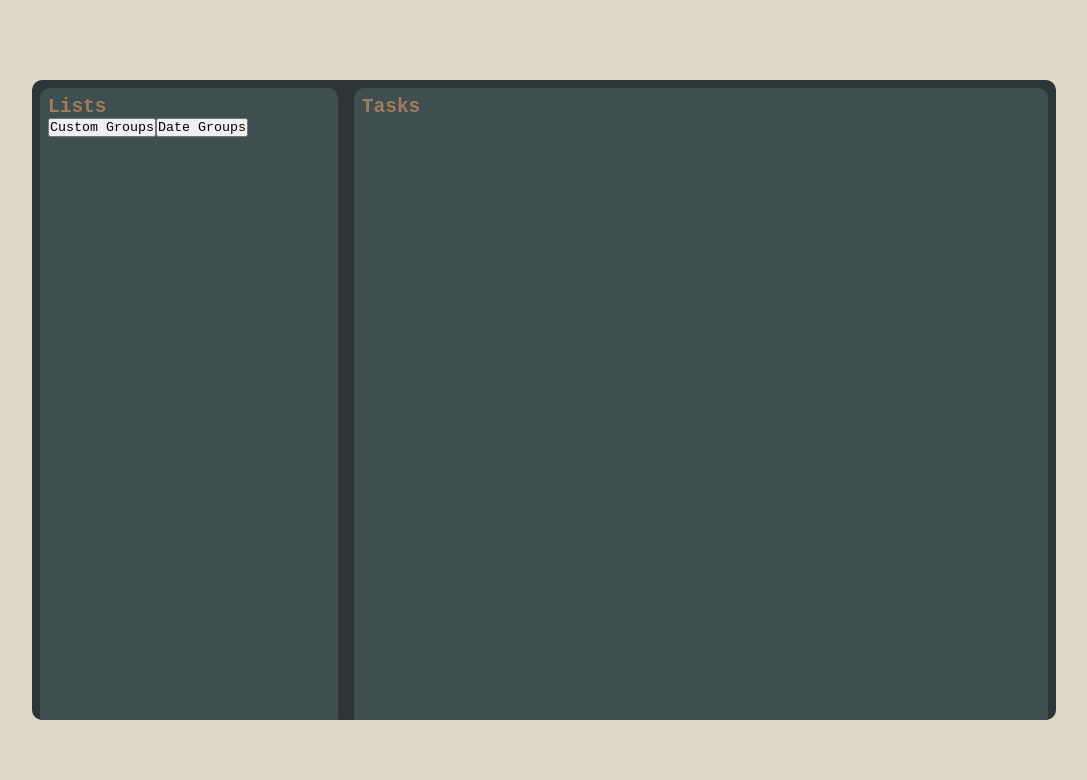
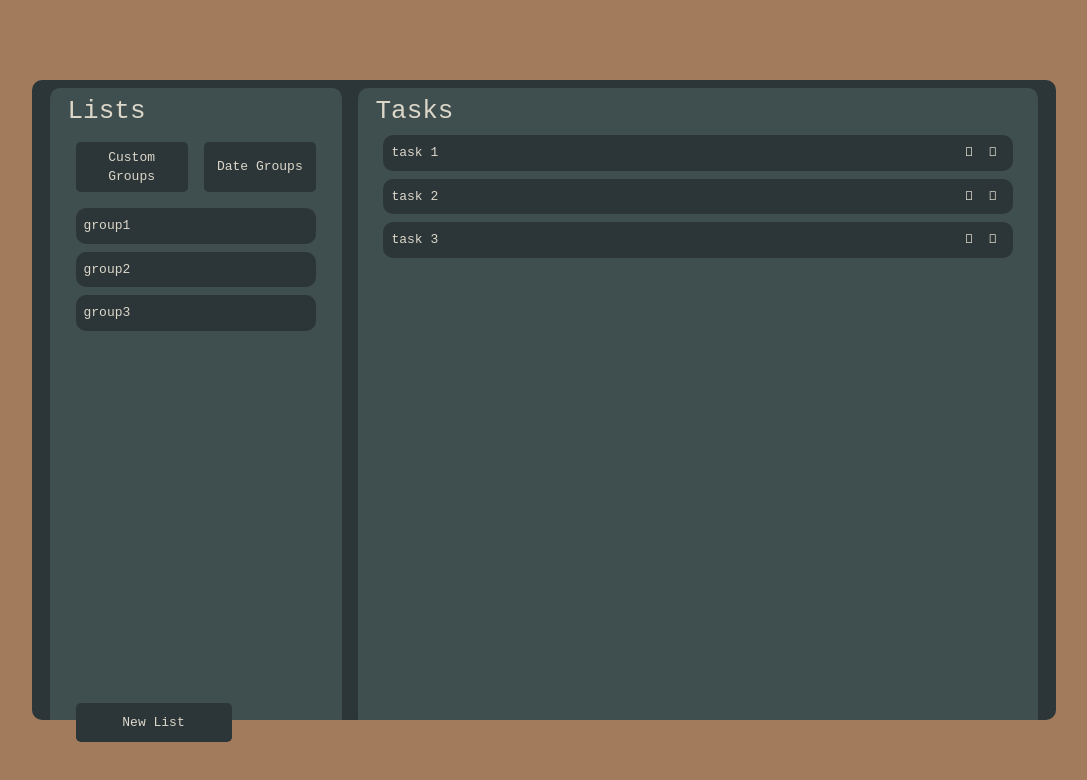
Before and after one commit to AbdallahNagy/Full-Stack-TODO-App, an Angular app: page / in a window 1280 px wide. Shown: the top 780 px of the page, without its empty margins (96-1183 px from the left). Built offline with nearby package versions, Linux system fonts and the light colour scheme.

Commit message:
Finalize ui design

```diff
--- a/angular.json
+++ b/angular.json
@@ -25,9 +25,9 @@
               "src/assets"
             ],
             "styles": [
-              "node_modules/bootstrap/dist/css/bootstrap.css.map",
+              "node_modules/bootstrap/dist/css/bootstrap.min.css",
               "src/styles.css"
-            ],
+          ],
             "scripts": []
           },
           "configurations": {
--- a/src/app/Components/lists/lists.component.css
+++ b/src/app/Components/lists/lists.component.css
@@ -0,0 +1,33 @@
+.list-groups-header {
+    position: relative;
+    display: flex;
+    width: 100%;
+}
+
+.btn {
+    width: 50%;
+    margin: 8px;
+    background-color: var(--dark);
+    color: var(--white);
+
+}
+
+.list-groups-body ul {
+    padding: 0;
+}
+
+.list-groups-body li {
+    list-style-type: none;
+    background-color: var(--dark);
+    border-radius: 10px;
+    margin: 8px;
+    padding: 8px;
+    cursor: pointer;
+}
+
+.new-list-btn {
+    position: absolute;
+    bottom: 50px;
+    width: 12rem;
+    height: 3rem;
+}
--- a/src/app/Components/lists/lists.component.html
+++ b/src/app/Components/lists/lists.component.html
@@ -1,7 +1,16 @@
 <div class="container">
     <h2>Lists</h2>
-    <div class="groups">
-        <button type="button">Custom Groups</button>
-        <button type="button">Date Groups</button>
+    <div class="list-groups-header">
+        <button type="button" class="btn">Custom Groups</button>
+        <button type="button" class="btn">Date Groups</button>
     </div>
+    <div class="list-groups-body">
+        <ul>
+            <li>group1</li>
+            <li>group2</li>
+            <li>group3</li>
+        </ul>
+    </div>
+
+    <button type="button" class="btn new-list-btn">New List</button>
 </div>
--- a/src/app/Components/tasks/tasks.component.css
+++ b/src/app/Components/tasks/tasks.component.css
@@ -0,0 +1,27 @@
+
+.tasks ul {
+    padding: 0px;
+}
+
+.tasks ul li {
+    list-style: none;
+    background-color: var(--dark);
+    border-radius: 10px;
+    margin: 8px;
+    padding: 8px;
+    cursor: pointer;
+}
+
+.task-item {
+    display: flex;
+    justify-content: space-between;
+}
+
+.icons *{
+    padding: 4px;
+    color: var(--white)
+}
+
+.icons a {
+    text-decoration: none;
+}
--- a/src/app/Components/tasks/tasks.component.html
+++ b/src/app/Components/tasks/tasks.component.html
@@ -1 +1,34 @@
-<h2>Tasks</h2>
+<div class="container">
+    <h2>Tasks</h2>
+    <div class="tasks">
+        <ul>
+
+            <li class="task-item">
+                <span>task 1</span>
+                <div class="icons">
+                    <a href="#"><i class="fa-light fa-trash"></i></a>
+                    <a href="#"><i class="fa-thin fa-wrench"></i></a>
+                </div>
+
+            </li>
+            <li class="task-item">
+                <span>task 2</span>
+                <div class="icons">
+                    <a href="#"><i class="fa-light fa-trash"></i></a>
+                    <a href="#"><i class="fa-thin fa-wrench"></i></a>
+
+                </div>
+
+            </li>
+            <li class="task-item">
+                <span>task 3</span>
+                <div class="icons">
+                    <a href="#"><i class="fa-light fa-trash"></i></a>
+                    <a href="#"><i class="fa-thin fa-wrench"></i></a>
+                </div>
+
+            </li>
+
+        </ul>
+    </div>
+</div>
--- a/src/app/app.component.css
+++ b/src/app/app.component.css
@@ -4,5 +4,4 @@ app-main {
     justify-content: center;
     width: 100%;
     height: 100vh;
-    background-color: var(--white);
 }
--- a/src/index.html
+++ b/src/index.html
@@ -6,6 +6,7 @@
   <base href="/">
   <meta name="viewport" content="width=device-width, initial-scale=1">
   <link rel="icon" type="image/x-icon" href="favicon.ico">
+  <link rel="stylesheet" href="https://cdnjs.cloudflare.com/ajax/libs/font-awesome/6.2.1/css/all.min.css" integrity="sha512-MV7K8+y+gLIBoVD59lQIYicR65iaqukzvf/nwasF0nqhPay5w/9lJmVM2hMDcnK1OnMGCdVK+iQrJ7lzPJQd1w==" crossorigin="anonymous" referrerpolicy="no-referrer" />
 </head>
 <body>
   <app-root></app-root>
--- a/src/styles.css
+++ b/src/styles.css
@@ -15,6 +15,6 @@
 
 html,
 body {
-    background-color: var(--white);
-    color: var(--brown);
+    background-color: var(--brown);
+    color: var(--white);
 }
```
